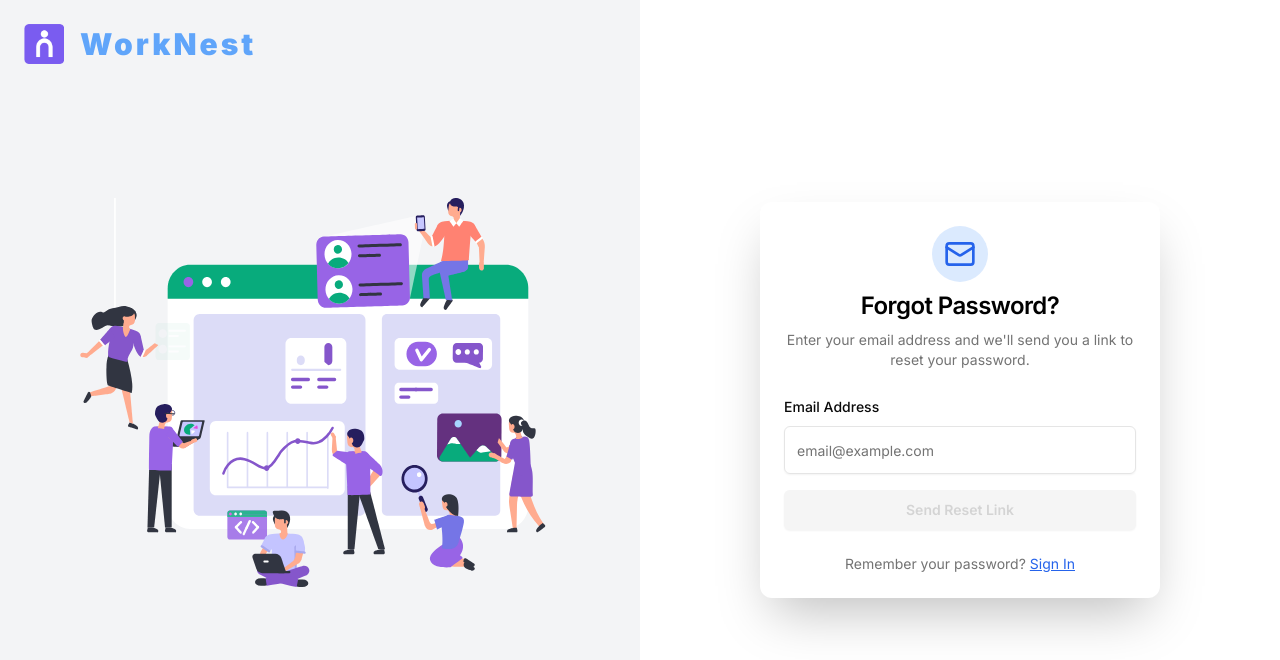
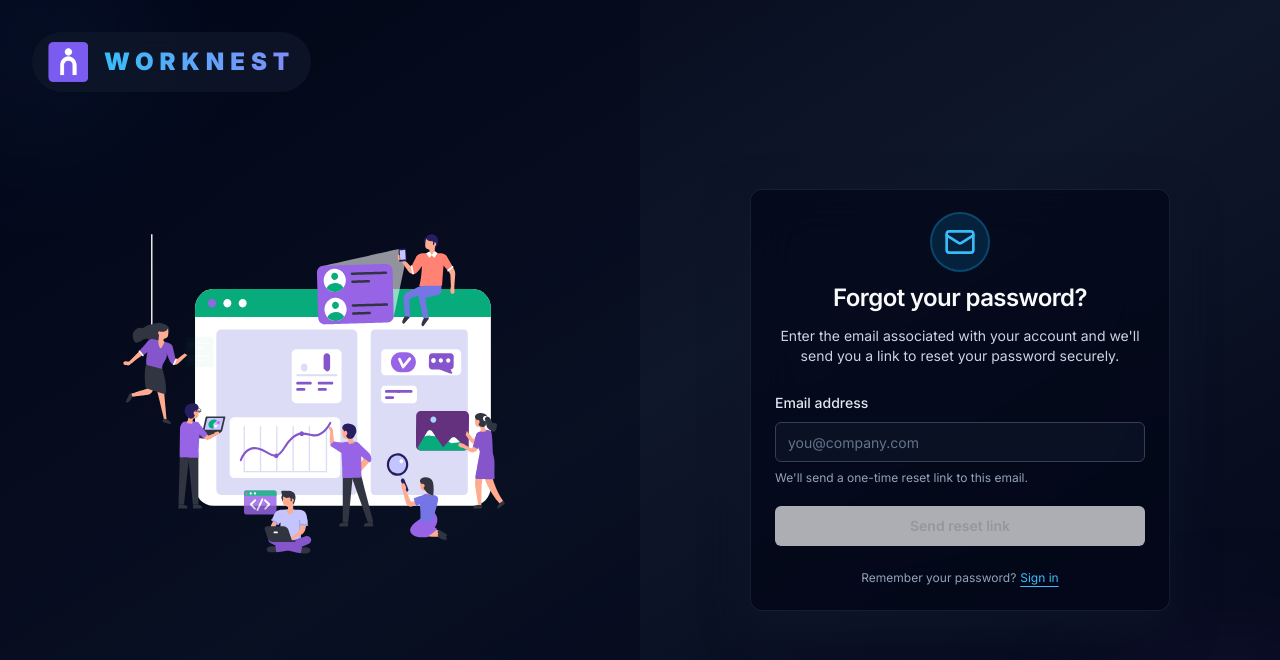
Before and after one commit to ShravanJanwade/WorkNest, a Next.js app: page /forgot-password in a window 1280 px wide. Shown: the top 660 px of the page. Built offline with nearby package versions, Linux system fonts and the light colour scheme; no server answers; what hono would draw is missing.

Commit message:
Changed the styling for forgot password

```diff
--- a/src/app/(auth)/forgot-password/page.tsx
+++ b/src/app/(auth)/forgot-password/page.tsx
@@ -1,6 +1,6 @@
 "use client";
 
-import { useState } from "react";
+import { FormEvent, useState } from "react";
 import Link from "next/link";
 import { motion } from "framer-motion";
 import Lottie from "lottie-react";
@@ -26,7 +26,7 @@ const ForgotPasswordPage = () => {
   const [isLoading, setIsLoading] = useState(false);
   const [isSuccess, setIsSuccess] = useState(false);
 
-  const handleSubmit = async (e: React.FormEvent) => {
+  const handleSubmit = async (e: FormEvent<HTMLFormElement>) => {
     e.preventDefault();
     if (!email) return;
 
@@ -43,7 +43,7 @@ const ForgotPasswordPage = () => {
         const data = await response.json();
         toast.error((data as any).error || "Failed to send reset email");
       }
-    } catch (error) {
+    } catch {
       toast.error("Failed to send reset email. Please try again.");
     } finally {
       setIsLoading(false);
@@ -51,65 +51,79 @@ const ForgotPasswordPage = () => {
   };
 
   return (
-    <div className="w-full h-screen flex flex-col md:flex-row overflow-hidden">
-      {/* Left section (Animation) */}
-      <div className="w-full md:w-1/2 h-[40vh] md:h-full bg-gray-100 relative flex items-center justify-center">
+    <div className="relative flex min-h-screen flex-col overflow-hidden bg-gradient-to-br from-slate-950 via-slate-900 to-slate-950 text-slate-50 md:flex-row">
+      <div className="pointer-events-none absolute -left-24 -top-24 h-64 w-64 rounded-full bg-blue-500/10 blur-3xl" />
+      <div className="pointer-events-none absolute -bottom-32 -right-24 h-72 w-72 rounded-full bg-violet-500/10 blur-3xl" />
+
+      <div className="relative flex h-[40vh] w-full items-center justify-center bg-slate-950/40 px-6 py-6 md:h-auto md:w-1/2 md:px-10 md:py-10">
         <motion.div
-          initial={{ x: -50, opacity: 0 }}
+          initial={{ x: -30, opacity: 0 }}
           animate={{ x: 0, opacity: 1 }}
-          transition={{ duration: 0.6 }}
-          className="absolute top-4 left-4 md:top-6 md:left-6"
+          transition={{ duration: 0.5 }}
+          className="absolute left-4 top-4 md:left-8 md:top-8"
         >
-          <Link href="/" className="flex items-center gap-3 md:gap-4">
+          <Link
+            href="/"
+            className="flex items-center gap-3 rounded-full bg-slate-900/80 px-3 py-2 text-sm backdrop-blur-md transition hover:bg-slate-800/90 md:gap-4 md:px-4 md:py-2.5"
+          >
             <img
               src="/Logo.png"
               alt="WorkNest Logo"
-              className="w-8 h-8 md:w-10 md:h-10"
+              className="h-8 w-8 md:h-10 md:w-10"
             />
-            <span className="text-xl md:text-3xl font-black tracking-widest text-blue-400 drop-shadow-[0_2px_6px_rgba(255,255,255,0.25)] hover:text-blue-500 transition">
-              WorkNest
+            <span className="bg-gradient-to-r from-sky-400 via-blue-400 to-indigo-400 bg-clip-text text-lg font-black tracking-[0.25em] text-transparent md:text-2xl">
+              WORKNEST
             </span>
           </Link>
         </motion.div>
-        <Lottie
-          animationData={loginAnimation}
-          loop
-          className="w-[70%] md:w-[80%] h-full object-contain"
-        />
+
+        <motion.div
+          initial={{ y: 24, opacity: 0 }}
+          animate={{ y: 0, opacity: 1 }}
+          transition={{ duration: 0.6, delay: 0.1 }}
+          className="flex h-full w-full max-w-xl items-center justify-center"
+        >
+          <Lottie
+            animationData={loginAnimation}
+            loop
+            className="h-full w-[80%] max-w-[420px] object-contain"
+          />
+        </motion.div>
       </div>
 
-      {/* Right section (Form) */}
       <motion.div
-        initial={{ opacity: 0, x: 50 }}
+        initial={{ opacity: 0, x: 40 }}
         animate={{ opacity: 1, x: 0 }}
-        transition={{ duration: 0.6 }}
-        className="w-full md:w-1/2 h-[60vh] md:h-full flex items-center justify-center bg-white px-4 py-8"
+        transition={{ duration: 0.5 }}
+        className="flex h-[60vh] w-full items-center justify-center px-4 py-8 md:h-auto md:w-1/2 md:px-10"
       >
-        <Card className="w-full max-w-[400px] shadow-2xl border-none bg-white">
-          <CardHeader className="space-y-2 text-center">
+        <Card className="w-full max-w-[420px] border border-slate-800/70 bg-slate-950/70 shadow-[0_18px_45px_rgba(15,23,42,0.8)] backdrop-blur-xl">
+          <CardHeader className="space-y-3 text-center">
             {isSuccess ? (
               <>
-                <div className="mx-auto p-3 bg-green-100 rounded-full w-fit">
-                  <CheckCircle className="h-8 w-8 text-green-600" />
+                <div className="mx-auto flex h-14 w-14 items-center justify-center rounded-full bg-emerald-500/15 ring-2 ring-emerald-500/40">
+                  <CheckCircle className="h-8 w-8 text-emerald-400" />
                 </div>
-                <CardTitle className="text-xl md:text-2xl font-semibold text-black">
+                <CardTitle className="text-xl font-semibold text-slate-50 md:text-2xl">
                   Check Your Email
                 </CardTitle>
-                <CardDescription>
-                  We've sent a password reset link to <strong>{email}</strong>.
-                  Please check your inbox and follow the instructions.
+                <CardDescription className="text-sm text-slate-300">
+                  We&apos;ve sent a secure password reset link to{" "}
+                  <span className="font-semibold text-slate-50">{email}</span>.
+                  Follow the instructions there to create a new password.
                 </CardDescription>
               </>
             ) : (
               <>
-                <div className="mx-auto p-3 bg-blue-100 rounded-full w-fit">
-                  <Mail className="h-8 w-8 text-blue-600" />
+                <div className="mx-auto flex h-14 w-14 items-center justify-center rounded-full bg-sky-500/15 ring-2 ring-sky-500/40">
+                  <Mail className="h-8 w-8 text-sky-400" />
                 </div>
-                <CardTitle className="text-xl md:text-2xl font-semibold text-black">
-                  Forgot Password?
+                <CardTitle className="text-xl font-semibold text-slate-50 md:text-2xl">
+                  Forgot your password?
                 </CardTitle>
-                <CardDescription>
-                  Enter your email address and we'll send you a link to reset your password.
+                <CardDescription className="text-sm text-slate-300">
+                  Enter the email associated with your account and we&apos;ll
+                  send you a link to reset your password securely.
                 </CardDescription>
               </>
             )}
@@ -117,59 +131,66 @@ const ForgotPasswordPage = () => {
 
           <CardContent className="pt-0">
             {isSuccess ? (
-              <div className="space-y-4">
+              <div className="space-y-3">
                 <Button
                   variant="outline"
-                  className="w-full"
+                  className="w-full border-slate-700 bg-slate-900/60 text-slate-100 hover:bg-slate-800"
                   onClick={() => {
                     setIsSuccess(false);
                     setEmail("");
                   }}
                 >
-                  Send to different email
+                  Use a different email
                 </Button>
-                <Button className="w-full" asChild>
-                  <Link href="/sign-in">
-                    <ArrowLeft className="mr-2 h-4 w-4" />
-                    Back to Sign In
+                <Button className="w-full bg-sky-500 text-slate-950 hover:bg-sky-400">
+                  <Link href="/sign-in" className="flex w-full items-center justify-center gap-2">
+                    <ArrowLeft className="h-4 w-4" />
+                    Back to sign in
                   </Link>
                 </Button>
               </div>
             ) : (
-              <form onSubmit={handleSubmit} className="space-y-4">
-                <div className="space-y-2">
-                  <label htmlFor="email" className="text-sm font-medium">
-                    Email Address
+              <form onSubmit={handleSubmit} className="space-y-5">
+                <div className="space-y-2 text-left">
+                  <label
+                    htmlFor="email"
+                    className="text-sm font-medium text-slate-200"
+                  >
+                    Email address
                   </label>
                   <Input
                     id="email"
                     type="email"
-                    placeholder="email@example.com"
+                    placeholder="you@company.com"
                     value={email}
                     onChange={(e) => setEmail(e.target.value)}
                     disabled={isLoading}
                     required
+                    className="h-10 border-slate-700 bg-slate-900/60 text-slate-50 placeholder:text-slate-500 focus-visible:ring-sky-500"
                   />
+                  <p className="text-xs text-slate-400">
+                    We&apos;ll send a one-time reset link to this email.
+                  </p>
                 </div>
                 <Button
                   type="submit"
-                  className="w-full"
+                  className="flex w-full items-center justify-center gap-2 bg-sky-500 text-slate-950 transition hover:translate-y-[1px] hover:bg-sky-400 disabled:cursor-not-allowed disabled:opacity-70"
                   disabled={isLoading || !email}
                 >
-                  {isLoading ? "Sending..." : "Send Reset Link"}
+                  {isLoading ? "Sending link..." : "Send reset link"}
                 </Button>
               </form>
             )}
           </CardContent>
 
           {!isSuccess && (
-            <CardFooter className="text-sm text-center text-muted-foreground flex justify-center">
-              Remember your password?{" "}
+            <CardFooter className="flex items-center justify-center gap-1 text-center text-xs text-slate-400">
+              <span>Remember your password?</span>
               <Link
                 href="/sign-in"
-                className="text-blue-600 underline ml-1 hover:text-blue-700"
+                className="text-sky-400 underline underline-offset-4 hover:text-sky-300"
               >
-                Sign In
+                Sign in
               </Link>
             </CardFooter>
           )}
```
